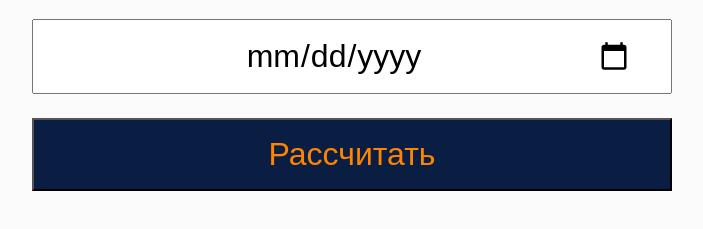
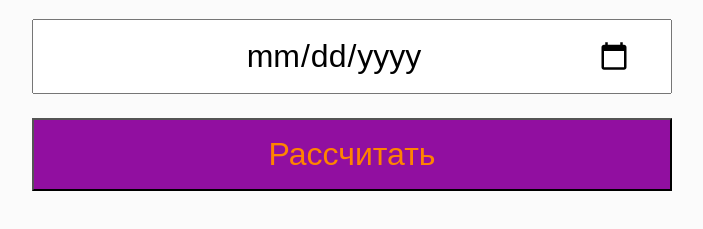
Before and after one commit to sergeyrudik/numero_pf_calc, a plain HTML site: page index.html in a window 1280 px wide. Shown: the part 153-382 px from the top of the page, without its empty margins (288-991 px from the left). Drawn offline with Linux system fonts and the light colour scheme.

Commit message:
Update index.html

```diff
--- a/index.html
+++ b/index.html
@@ -49,7 +49,7 @@
       font-size: 2rem;
       padding: 1rem;
       box-sizing: border-box;
-      background: #091e42;
+      background: #910fa0;
       color: rgb(255, 132, 0);
       cursor: pointer;
       transition: all .25s;
```
